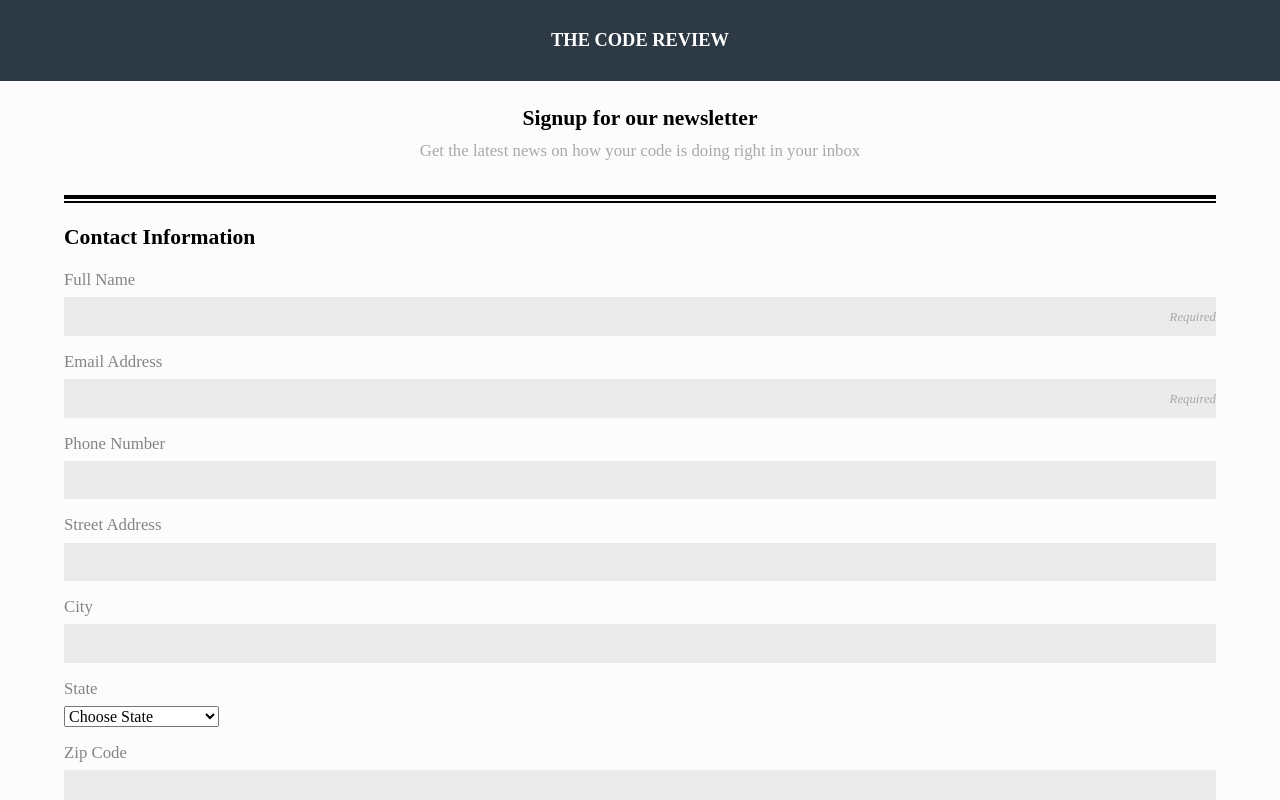
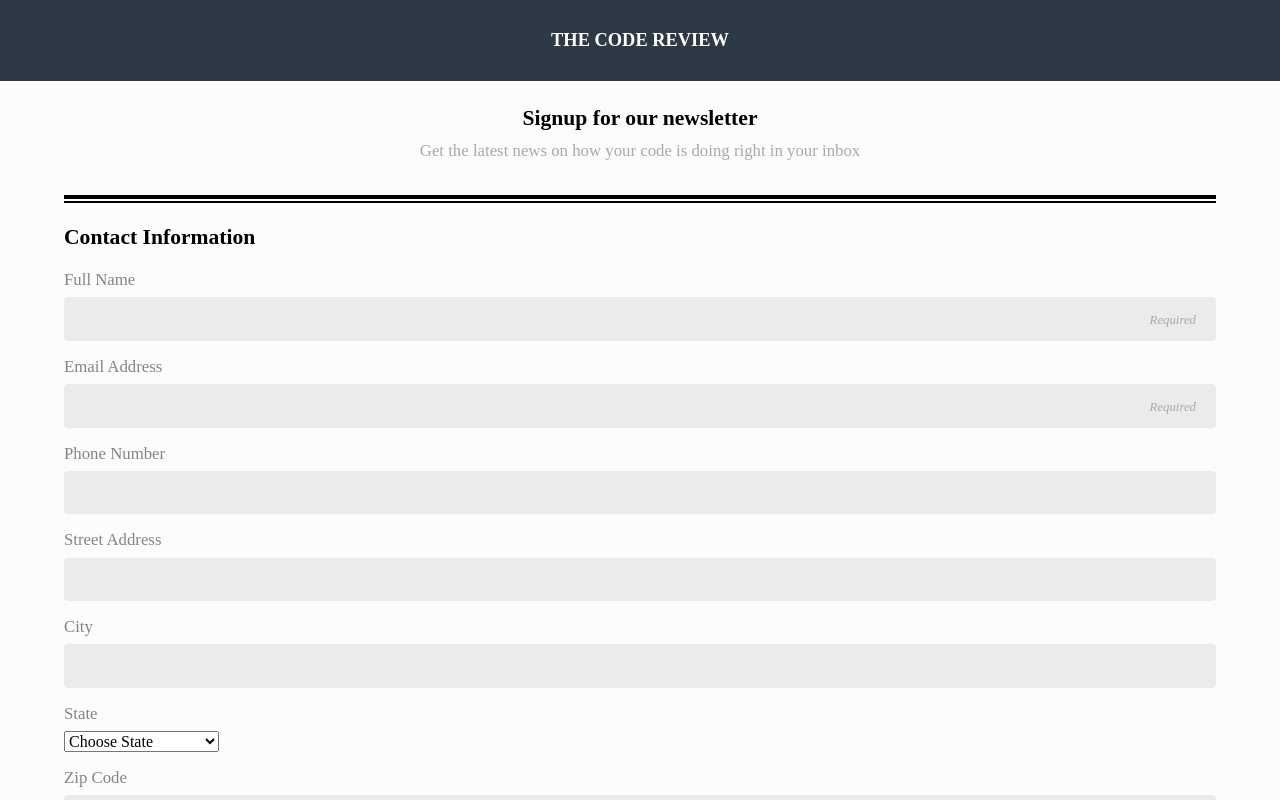
Before and after one commit to jkyochum/Online-Registration-Form, a plain HTML site: page index.html in a window 1280 px wide. Shown: the top 800 px of the page. Drawn offline with Linux system fonts and the light colour scheme.

Commit message:
Update styles.css

```diff
--- a/css/styles.css
+++ b/css/styles.css
@@ -68,13 +68,15 @@ form fieldset label {
 form fieldset input {
     width: 100%;
     text-align: right;
-    padding: 10px 0;
+    padding: 12.5px 0;
     border: none;
     background-color: #ebebeb;
+    border-radius: 4px;
 }
 
 form fieldset input::placeholder {
     color: darkgrey;
     font-style: italic;
     font-size: .8em;
+    padding-right: 20px;
 }
```
